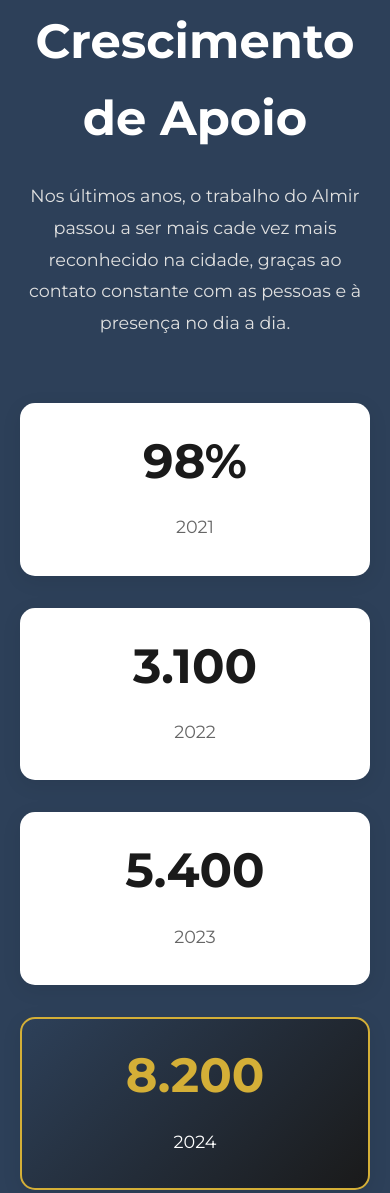
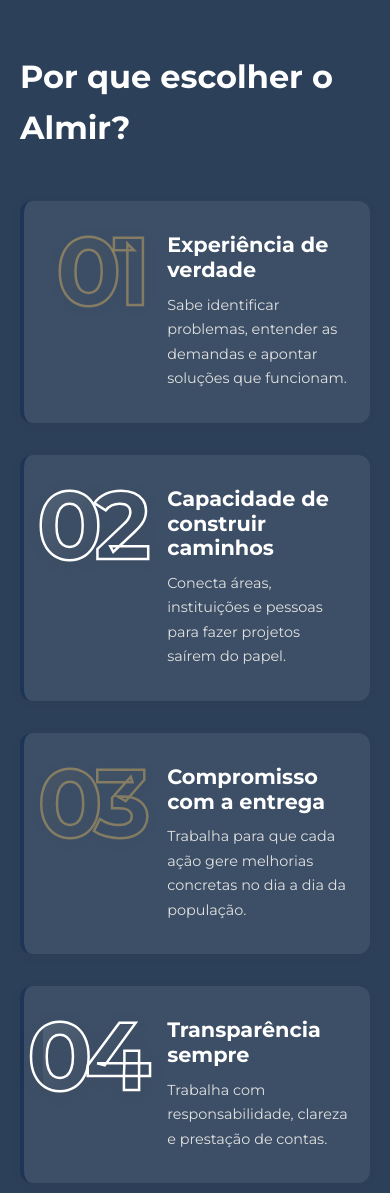
Before and after one commit to erikaexatuscontabilidade-byte/apresenta-o, a plain HTML site: page index.html in a window 390 px wide. Shown: the part 7180-8373 px from the top of the page. Drawn offline with nearby package versions, Linux system fonts and the light colour scheme; a web font is replaced by a local one.

Commit message:
remoção

```diff
--- a/index.html
+++ b/index.html
@@ -263,37 +263,6 @@
             </div>
         </section>
 
-        <!-- Crescimento de Apoio -->
-        <section id="crescimento" class="secao-crescimento">
-            <div class="container">
-                <div class="growth-content">
-                    <div class="growth-text">
-                        <h2 class="section-title">Crescimento de Apoio</h2>
-                        <p>Nos últimos anos, o trabalho do Almir passou a ser mais cade vez mais
-                            reconhecido na cidade, graças ao contato constante com as pessoas e à presença
-                            no dia a dia.</p>
-                    </div>
-                    <div class="growth-stats">
-                        <div class="stat-card">
-                            <div class="numero-estatistica">1.200</div>
-                            <div class="rotulo-estatistica">2021</div>
-                        </div>
-                        <div class="stat-card">
-                            <div class="numero-estatistica">3.100</div>
-                            <div class="rotulo-estatistica">2022</div>
-                        </div>
-                        <div class="stat-card">
-                            <div class="numero-estatistica">5.400</div>
-                            <div class="rotulo-estatistica">2023</div>
-                        </div>
-                        <div class="stat-card highlight">
-                            <div class="numero-estatistica">8.200</div>
-                            <div class="rotulo-estatistica">2024</div>
-                        </div>
-                    </div>
-                </div>
-            </div>
-        </section>
 
         <!-- Por que escolher -->
         <section class="secao-por-que">
--- a/script.js
+++ b/script.js
@@ -175,24 +175,6 @@ animatedElements.forEach(el => {
     observer.observe(el);
 });
 
-// Animação das barras de crescimento
-const timelineBars = document.querySelectorAll('.timeline-item .bar');
-const timelineObserver = new IntersectionObserver((entries) => {
-    entries.forEach(entry => {
-        if (entry.isIntersecting) {
-            const bar = entry.target;
-            const width = bar.style.width;
-            bar.style.width = '0';
-            setTimeout(() => {
-                bar.style.width = width;
-            }, 100);
-        }
-    });
-}, {threshold: 0.5});
-
-timelineBars.forEach(bar => {
-    timelineObserver.observe(bar);
-});
 
 // Contador animado
 const animateCounter = (element, target, duration) => {
--- a/style.css
+++ b/style.css
@@ -727,12 +727,14 @@ header .logo span {
 /* Por que escolher Section */
 .secao-por-que {
   padding: 6rem 0;
-  background: #fafafa;
+  background: #2d4059;
   margin-top: 3rem;
+  color: #fff;
 }
 
 .secao-por-que .section-title {
   margin-bottom: 3rem;
+  color: #fff;
 }
 
 .why-grid {
@@ -744,18 +746,18 @@ header .logo span {
 }
 
 .cartao-por-que {
-  background: var(--white);
-  padding: 0;
-  border-radius: 0;
+  background: rgba(255,255,255,0.08);
+  padding: 1.5rem 1.2rem;
+  border-radius: 12px;
   transition: var(--transition);
   border: none;
-  border-left: 3px solid transparent;
+  border-left: 4px solid #1e3556;
   display: flex;
   flex-direction: row;
   align-items: flex-start;
   position: relative;
   overflow: visible;
-  box-shadow: none;
+  box-shadow: 0 2px 12px 0 rgba(0,0,0,0.04);
 }
 
 .numero-visual {
@@ -763,8 +765,8 @@ header .logo span {
   font-weight: 900;
   line-height: 0.8;
   color: transparent;
-  -webkit-text-stroke: 2px #c0c0c0;
-  text-stroke: 2px #c0c0c0;
+  -webkit-text-stroke: 2px #fff;
+  text-stroke: 2px #fff;
   padding: 0;
   margin-right: 2rem;
   letter-spacing: -0.08em;
@@ -775,7 +777,7 @@ header .logo span {
   align-items: flex-start;
   justify-content: flex-end;
   padding-top: 0.5rem;
-  filter: drop-shadow(0 2px 8px rgba(0, 0, 0, 0.05));
+  filter: drop-shadow(0 2px 8px rgba(0, 0, 0, 0.08));
 }
 
 .cartao-por-que:nth-child(odd) .numero-visual {
@@ -787,9 +789,9 @@ header .logo span {
 }
 
 .cartao-por-que:nth-child(even) .numero-visual {
-  -webkit-text-stroke: 2.5px rgba(45, 64, 89, 0.5);
-  text-stroke: 2.5px rgba(45, 64, 89, 0.5);
-  background: linear-gradient(135deg, rgba(45, 64, 89, 0.08) 0%, transparent 70%);
+  -webkit-text-stroke: 2.5px #fff;
+  text-stroke: 2.5px #fff;
+  background: linear-gradient(135deg, rgba(255,255,255,0.12) 0%, transparent 70%);
   -webkit-background-clip: text;
   background-clip: text;
 }
@@ -804,14 +806,14 @@ header .logo span {
 .cartao-por-que h3 {
   font-size: 1.3rem;
   margin-bottom: 0.6rem;
-  color: var(--primary);
+  color: #fff;
   line-height: 1.2;
   font-weight: 700;
 }
 
 .cartao-por-que p {
   line-height: 1.7;
-  color: var(--gray);
+  color: #e0e0e0;
   font-size: 0.9rem;
 }
 
@@ -1216,10 +1218,13 @@ footer {
     text-align: center;
   }
 
-  .why-grid {
-    grid-template-columns: 1fr;
-    gap: 1.5rem;
-  }
+.why-grid {
+  display: grid;
+  grid-template-columns: 1fr;
+  gap: 2rem;
+  max-width: 900px;
+  margin: 0 auto;
+}
 
   .cartao-por-que {
     flex-direction: row;
```
